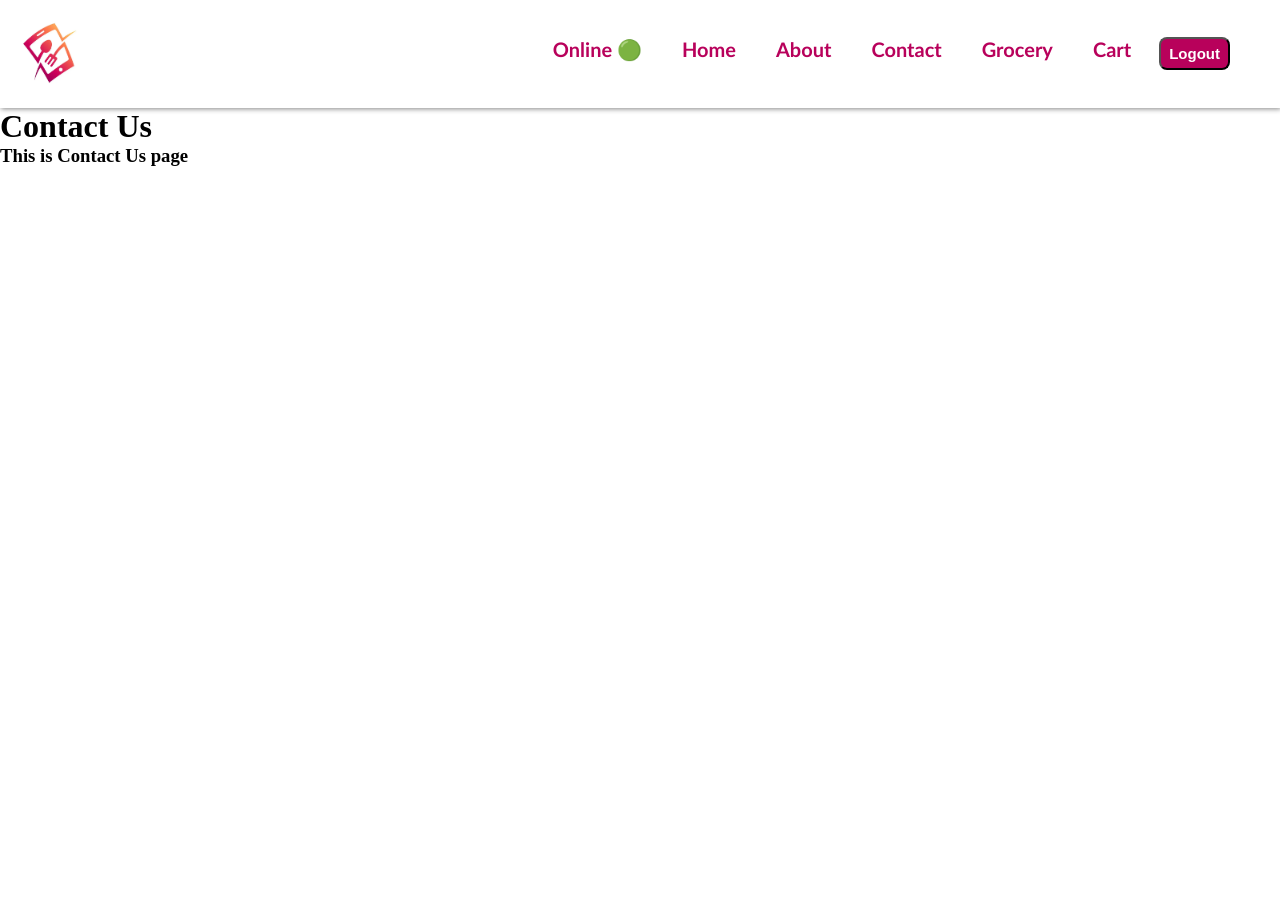
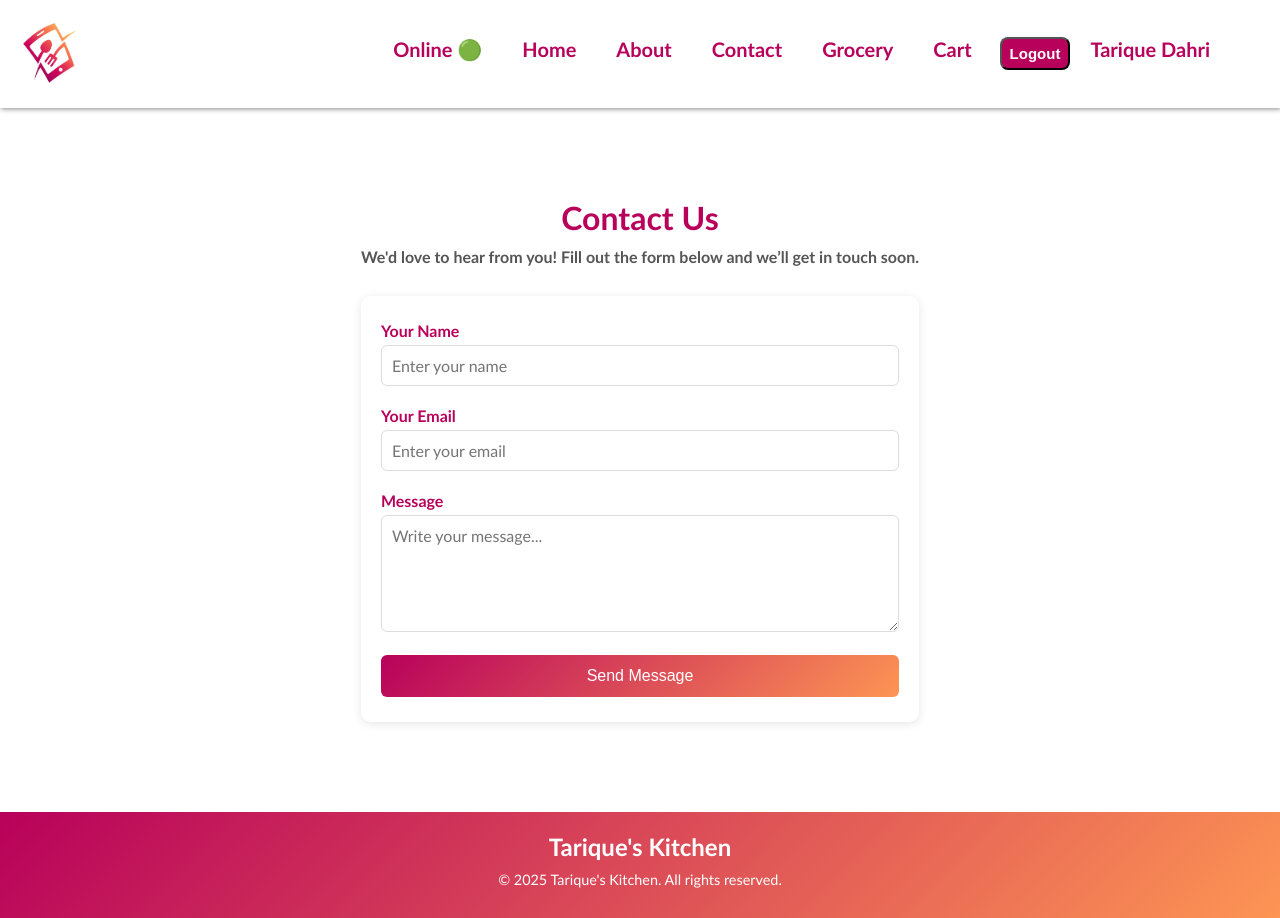
Before and after one commit to tariq7R1X/namaste-react, a React (Vite) app: page /contact in a window 1280 px wide. Before the commit the page ends 800 px from the top, so only its background shows below. Built offline with nearby package versions, Linux system fonts and the light colour scheme.

Commit message:
ep-11 data is new oil, higher order components, prop drilling, useContext, add user dynamically

```diff
--- a/index.css
+++ b/index.css
@@ -59,6 +59,7 @@
 
 .top-bar {
   display: flex;
+  justify-content: space-between;
   align-items: center;
   margin: 50px 60px 10px;
   font-family: var(--font-family);
@@ -365,3 +366,128 @@
   padding: 8px 20px;
   border-radius: 4px;
 }
+
+/* layout fill full height */
+.app {
+  display: flex;
+  flex-direction: column;
+  min-height: 100vh;
+}
+
+/* Footer Styling */
+/*  outlet takes all remaining space */
+.app > *:nth-child(2) {
+  flex: 1;
+}
+
+.footer {
+  background: linear-gradient(
+    135deg,
+    var(--primary-color),
+    var(--secondary-color)
+  );
+  color: white;
+  font-family: var(--font-family);
+  padding: 20px 20px;
+  text-align: center;
+}
+
+.footer-container {
+  max-width: 900px;
+  margin: 0 auto;
+}
+
+.footer-logo {
+  font-size: 1.5rem;
+  font-weight: 700;
+  margin-bottom: 10px;
+}
+
+.footer-text {
+  font-size: 0.9rem;
+  margin-bottom: 10px;
+}
+
+/* Contact us page styling */
+.contact-container {
+  max-width: 600px;
+  margin: 60px auto;
+  padding: 30px 20px;
+  font-family: var(--font-family);
+  text-align: center;
+}
+
+.contact-container .contact-title {
+  color: var(--primary-color);
+  font-size: 2rem;
+  margin-bottom: 10px;
+}
+
+.contact-container .contact-subtitle {
+  color: #555;
+  font-size: 1rem;
+  font-weight: 600;
+  margin-bottom: 30px;
+}
+
+.contact-container .contact-form {
+  background: #fff;
+  border-radius: 10px;
+  box-shadow: 0 2px 10px rgba(0, 0, 0, 0.1);
+  padding: 25px 20px;
+  text-align: left;
+}
+
+.contact-container .form-group {
+  margin-bottom: 20px;
+}
+
+.contact-container label {
+  display: block;
+  font-weight: bold;
+  color: var(--primary-color);
+  margin-bottom: 5px;
+}
+
+.contact-container input,
+.contact-container textarea {
+  width: 100%;
+  padding: 10px;
+  border: 1px solid #ddd;
+  border-radius: 6px;
+  font-family: var(--font-family);
+  font-size: 1rem;
+  transition: border-color 0.3s ease;
+}
+
+.contact-container input:focus,
+.contact-container textarea:focus {
+  border-color: var(--secondary-color);
+  outline: none;
+}
+
+.contact-container .contact-btn {
+  display: block;
+  width: 100%;
+  background: linear-gradient(
+    135deg,
+    var(--primary-color),
+    var(--secondary-color)
+  );
+  color: #fff;
+  border: none;
+  border-radius: 6px;
+  padding: 12px;
+  font-size: 1rem;
+  cursor: pointer;
+  transition: opacity 0.3s ease;
+}
+
+.contact-container .contact-btn:hover {
+  opacity: 0.9;
+}
+
+/* change login user name */
+.flex-class{
+  display: flex;
+}
--- a/src/App.js
+++ b/src/App.js
@@ -5,9 +5,11 @@ import AboutUs from "./components/AboutUs";
 import Error from "./components/Error";
 import RestaurantMenu from "./components/RestaurantMenu";
 import { createBrowserRouter, Outlet, RouterProvider } from "react-router-dom";
-import ContactUs from "./components/ContactUs";
-import { lazy, Suspense } from "react";
+import Contact from "./components/Contact";
+import { lazy, Suspense, useEffect, useState } from "react";
 import Shimmer from "./components/Shimmer";
+import Footer from "./components/Footer";
+import UserContext from "./utils/UserContext";
 
 /**
  * Chunking
@@ -21,11 +23,23 @@ import Shimmer from "./components/Shimmer";
 const GroceryStore = lazy(() => import("./components/GroceryStore"));
 
 const AppLayout = () => {
+  const [userName, setUserName] = useState();
+
+  useEffect(() => {
+    const data = {
+      name: "Tarique Dahri",
+    };
+    setUserName(data.name);
+  },[]);
+
   return (
-    <div className="app">
-      <Header />
-      <Outlet />
-    </div>
+    <UserContext.Provider value={{ loggedInUser: userName, setUserName }}>
+      <div className="app">
+        <Header />
+        <Outlet />
+        <Footer />
+      </div>
+    </UserContext.Provider>
   );
 };
 
@@ -44,7 +58,7 @@ const appRouter = createBrowserRouter([
       },
       {
         path: "/contact",
-        element: <ContactUs />,
+        element: <Contact />,
       },
       {
         path: "/grocery",
--- a/src/components/Body.js
+++ b/src/components/Body.js
@@ -1,14 +1,18 @@
 import RestaurantCard, { IsRestaurantOpen } from "./RestaurantCard";
-import { useEffect, useState } from "react";
+import { useEffect, useState, useContext } from "react";
 import { TOP_RATED_RATING } from "../utils/constants";
 import Shimmer from "./Shimmer";
 import { Link } from "react-router-dom";
 import useOnlineStatus from "../utils/custom_hooks/useOnlineStatus";
 import useRestaurantList from "../utils/custom_hooks/useRestaurantList";
+import UserContext from "../utils/UserContext";
 
 const Body = () => {
   const [filteredList, setFilteredList] = useState([]);
-  const [searchText, setSeachText] = useState("");
+  const [searchText, setSearchText] = useState("");
+  const [inputValue, setInputValue] = useState("");
+
+  const { setUserName } = useContext(UserContext);
 
   const restaurantList = useRestaurantList();
   const isOnlineStatus = useOnlineStatus();
@@ -19,13 +23,14 @@ const Body = () => {
     setFilteredList(restaurantList);
   }, [restaurantList]);
 
-  const searchRestaurant = () => {
-    if (searchText.trim() === "") {
+  const searchRestaurant = (text) => {
+    if (text.trim() === "") {
       setFilteredList(restaurantList);
       return;
     }
+
     const searchedResults = restaurantList.filter((res) =>
-      res.info?.name.toLowerCase().includes(searchText.toLowerCase())
+      res.info?.name.toLowerCase().includes(text.toLowerCase())
     );
     setFilteredList(searchedResults);
   };
@@ -39,6 +44,14 @@ const Body = () => {
 
   const showAllRes = () => setFilteredList(restaurantList);
 
+  // change logged in user
+  const addLoggedInUser = (e) => {
+    e.preventDefault();
+    if (inputValue.trim() === "") return;
+    setUserName(inputValue);
+    setInputValue("");
+  };
+
   if (!isOnlineStatus)
     return <h1 className="offline-heading">It seems like your are offline</h1>;
 
@@ -47,25 +60,47 @@ const Body = () => {
   ) : (
     <div className="body">
       <div className="top-bar">
+        <div className="flex-class">
+          {/* search bar */}
+          <form className="flex-class" onSubmit={(e) => e.preventDefault()}>
             <input
+              placeholder="Search Here"
               type="text"
               className="search-field"
+              value={searchText}
               onChange={(e) => {
-            setSeachText(e.target.value);
+                setSearchText(e.target.value);
+                searchRestaurant(e.target.value); // call search function live
               }}
-          value={searchText}
             />
-        <div className="search-btn" onClick={searchRestaurant}>
-          Search
-        </div>
+            <div className="search-btn">Search</div>
+          </form>
+
           <div className="filter-btn top-rated" onClick={filterTopRated}>
             Top Rated
           </div>
+
           <div className="filter-btn show-all" onClick={showAllRes}>
             Show All
           </div>
         </div>
 
+        {/* change logged in user */}
+        <form className="flex-class login-user" onSubmit={addLoggedInUser}>
+          <input
+            placeholder="Add Logged In User"
+            type="text"
+            className="search-field"
+            value={inputValue}
+            onChange={(e) => setInputValue(e.target.value)}
+          />
+          <button type="submit" className="search-btn">
+            Add User
+          </button>
+        </form>
+      </div>
+
+      {/* restaurant body */}
       <div className="restaurant-container">
         {filteredList.length === 0 ? (
           <div>
--- /dev/null
+++ b/src/components/Contact.js
@@ -0,0 +1,44 @@
+const Contact = () => {
+  return (
+    <div className="contact-container">
+      <h1 className="contact-title">Contact Us</h1>
+      <p className="contact-subtitle">
+        We'd love to hear from you! Fill out the form below and we’ll get in
+        touch soon.
+      </p>
+
+      <form className="contact-form">
+        <div className="form-group">
+          <label htmlFor="name">Your Name</label>
+          <input type="text" id="name" placeholder="Enter your name" required />
+        </div>
+
+        <div className="form-group">
+          <label htmlFor="email">Your Email</label>
+          <input
+            type="email"
+            id="email"
+            placeholder="Enter your email"
+            required
+          />
+        </div>
+
+        <div className="form-group">
+          <label htmlFor="message">Message</label>
+          <textarea
+            id="message"
+            rows="5"
+            placeholder="Write your message..."
+            required
+          ></textarea>
+        </div>
+
+        <button type="submit" className="contact-btn">
+          Send Message
+        </button>
+      </form>
+    </div>
+  );
+};
+
+export default Contact;
--- /dev/null
+++ b/src/components/Footer.js
@@ -0,0 +1,14 @@
+const Footer = () => {
+  return (
+    <div className="footer-wrapper">
+      <footer className="footer">
+        <div className="footer-container">
+          <h2 className="footer-logo">Tarique's Kitchen</h2>
+          <p className="footer-text">© 2025 Tarique's Kitchen. All rights reserved.</p>
+        </div>
+      </footer>
+    </div>
+  );
+};
+
+export default Footer;
--- a/src/components/Header.js
+++ b/src/components/Header.js
@@ -1,12 +1,15 @@
-import { useState } from "react";
+import { useContext, useState } from "react";
 import { Link } from "react-router-dom";
 import useOnlineStatus from "../utils/custom_hooks/useOnlineStatus";
+import UserContext from "../utils/UserContext";
 
 const APP_LOGO = new URL("../../assets/app_logo.png", import.meta.url).href;
 
 const Header = () => {
   const [toggleBtn, setToggleBtn] = useState("Logout");
   const isOnlineStatus = useOnlineStatus();
+  const { loggedInUser } = useContext(UserContext);
+
   const toggleBtnText = () => {
     setToggleBtn((prev) => (prev === "Login" ? "Logout" : "Login"));
   };
@@ -42,6 +45,7 @@ const Header = () => {
           <button className="login-btn" onClick={toggleBtnText}>
             {toggleBtn}
           </button>
+          <li>{loggedInUser}</li>
         </ul>
       </div>
     </div>
--- a/src/components/User.js
+++ b/src/components/User.js
@@ -11,7 +11,6 @@ class User extends React.Component {
 
   async componentDidMount() {
     const { username } = this.props;
-    // const data = await fetch(`https://api.github.com/users/${username}`);
     const data = await fetch(`${GIT_API}/${username}`);
     const jsonData = await data.json();
     this.setState({
--- /dev/null
+++ b/src/utils/UserContext.js
@@ -0,0 +1,6 @@
+import { createContext } from "react";
+
+const UserContext = createContext({
+  loggedInUser: "Default User",
+});
+export default UserContext;
```
Lines whose indentation alone changed are shown as unchanged.
